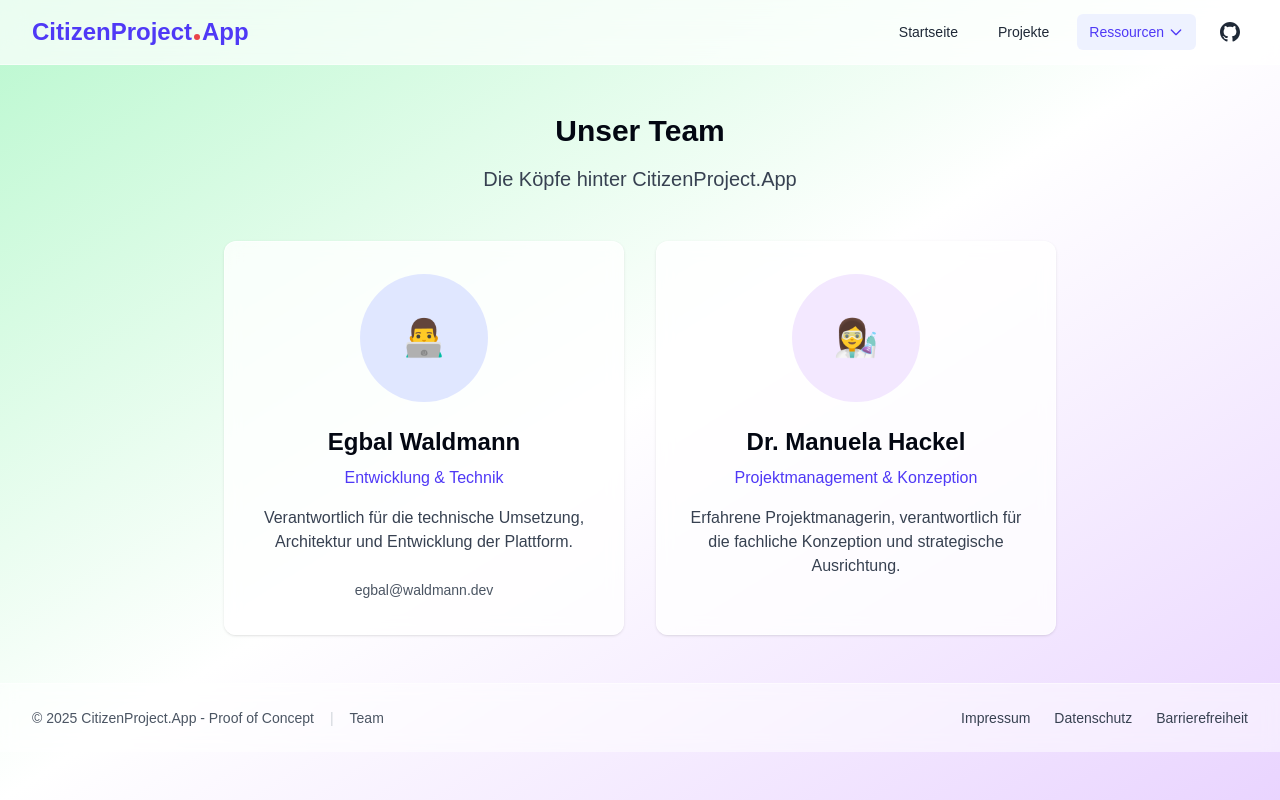
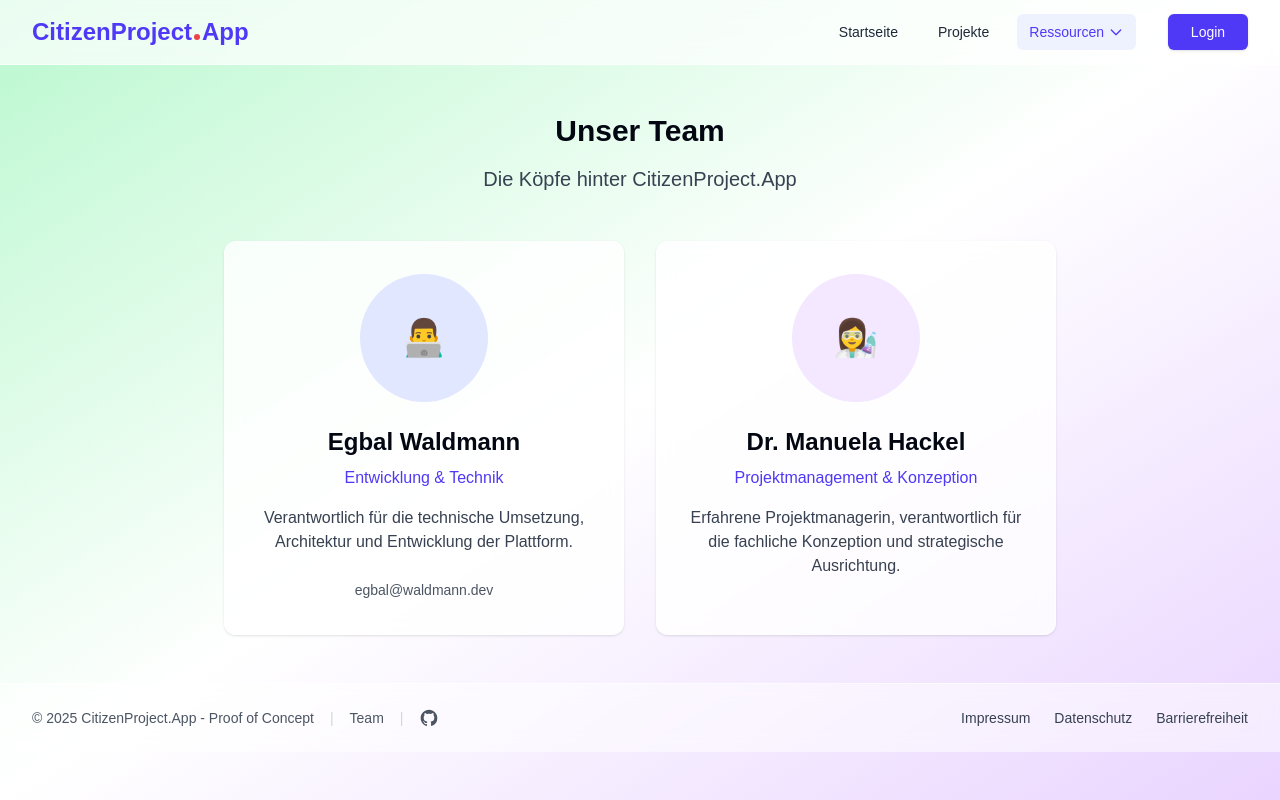
Before and after one commit to egbalwaldmann/citizenproject.app, a Next.js app: page /team in a window 1280 px wide. Built offline with nearby package versions, Linux system fonts and the light colour scheme.

Commit message:
Add interactive Login button and move GitHub link to footer

```diff
--- a/src/app/page.tsx
+++ b/src/app/page.tsx
@@ -4,6 +4,7 @@
 
 import Link from 'next/link';
 import { useState, useEffect } from 'react';
+import LoginButton from '@/components/LoginButton';
 
 export default function Home() {
   const [recentProjects, setRecentProjects] = useState<any[]>([]);
@@ -88,17 +89,9 @@
                 </div>
               </div>
 
-              <a
-                href="https://github.com/egbalwaldmann/citizenproject.app"
-                target="_blank"
-                rel="noopener noreferrer"
-                className="flex items-center text-gray-700 hover:text-indigo-600 px-2 py-2 rounded-md transition-colors"
-                aria-label="GitHub Repository"
-              >
-                <svg className="w-5 h-5" fill="currentColor" viewBox="0 0 24 24">
-                  <path d="M12 0c-6.626 0-12 5.373-12 12 0 5.302 3.438 9.8 8.207 11.387.599.111.793-.261.793-.577v-2.234c-3.338.726-4.033-1.416-4.033-1.416-.546-1.387-1.333-1.756-1.333-1.756-1.089-.745.083-.729.083-.729 1.205.084 1.839 1.237 1.839 1.237 1.07 1.834 2.807 1.304 3.492.997.107-.775.418-1.305.762-1.604-2.665-.305-5.467-1.334-5.467-5.931 0-1.311.469-2.381 1.236-3.221-.124-.303-.535-1.524.117-3.176 0 0 1.008-.322 3.301 1.23.957-.266 1.983-.399 3.003-.404 1.02.005 2.047.138 3.006.404 2.291-1.552 3.297-1.23 3.297-1.23.653 1.653.242 2.874.118 3.176.77.84 1.235 1.911 1.235 3.221 0 4.609-2.807 5.624-5.479 5.921.43.372.823 1.102.823 2.222v3.293c0 .319.192.694.801.576 4.765-1.589 8.199-6.086 8.199-11.386 0-6.627-5.373-12-12-12z" />
-                </svg>
-              </a>
+              <div className="ml-4 relative z-50">
+                <LoginButton />
+              </div>
             </div>
           </div>
         </div>
@@ -225,6 +218,12 @@
               <Link href="/team" className="hover:text-indigo-600 transition-colors">
                 Team
               </Link>
+              <span className="text-gray-300">|</span>
+              <a href="https://github.com/egbalwaldmann/citizenproject.app" target="_blank" rel="noopener noreferrer" className="hover:text-indigo-600 transition-colors" aria-label="GitHub">
+                <svg className="h-5 w-5" fill="currentColor" viewBox="0 0 24 24" aria-hidden="true">
+                  <path fillRule="evenodd" d="M12 2C6.477 2 2 6.484 2 12.017c0 4.425 2.865 8.18 6.839 9.504.5.092.682-.217.682-.483 0-.237-.008-.868-.013-1.703-2.782.605-3.369-1.343-3.369-1.343-.454-1.158-1.11-1.466-1.11-1.466-.908-.62.069-.608.069-.608 1.003.07 1.531 1.032 1.531 1.032.892 1.53 2.341 1.088 2.91.832.092-.647.35-1.088.636-1.338-2.22-.253-4.555-1.113-4.555-4.951 0-1.093.39-1.988 1.029-2.688-.103-.253-.446-1.272.098-2.65 0 0 .84-.27 2.75 1.026A9.564 9.564 0 0112 6.844c.85.004 1.705.115 2.504.337 1.909-1.296 2.747-1.027 2.747-1.027.546 1.379.202 2.398.1 2.651.64.7 1.028 1.595 1.028 2.688 0 3.848-2.339 4.695-4.566 4.943.359.309.678.92.678 1.855 0 1.338-.012 2.419-.012 2.747 0 .268.18.58.688.482A10.019 10.019 0 0022 12.017C22 6.484 17.522 2 12 2z" clipRule="evenodd" />
+                </svg>
+              </a>
             </div>
             <div className="flex space-x-6 text-sm text-gray-600">
               <Link href="/impressum" className="hover:text-indigo-600 transition-colors">
--- a/src/components/Layout.tsx
+++ b/src/components/Layout.tsx
@@ -1,5 +1,6 @@
 import Link from 'next/link';
 import { ReactNode } from 'react';
+import LoginButton from './LoginButton';
 
 interface LayoutProps {
   children: ReactNode;
@@ -91,17 +92,9 @@
                 </div>
               </div>
 
-              <a
-                href="https://github.com/egbalwaldmann/citizenproject.app"
-                target="_blank"
-                rel="noopener noreferrer"
-                className="flex items-center text-gray-700 hover:text-indigo-600 px-2 py-2 rounded-md transition-colors"
-                aria-label="GitHub Repository"
-              >
-                <svg className="w-5 h-5" fill="currentColor" viewBox="0 0 24 24">
-                  <path d="M12 0c-6.626 0-12 5.373-12 12 0 5.302 3.438 9.8 8.207 11.387.599.111.793-.261.793-.577v-2.234c-3.338.726-4.033-1.416-4.033-1.416-.546-1.387-1.333-1.756-1.333-1.756-1.089-.745.083-.729.083-.729 1.205.084 1.839 1.237 1.839 1.237 1.07 1.834 2.807 1.304 3.492.997.107-.775.418-1.305.762-1.604-2.665-.305-5.467-1.334-5.467-5.931 0-1.311.469-2.381 1.236-3.221-.124-.303-.535-1.524.117-3.176 0 0 1.008-.322 3.301 1.23.957-.266 1.983-.399 3.003-.404 1.02.005 2.047.138 3.006.404 2.291-1.552 3.297-1.23 3.297-1.23.653 1.653.242 2.874.118 3.176.77.84 1.235 1.911 1.235 3.221 0 4.609-2.807 5.624-5.479 5.921.43.372.823 1.102.823 2.222v3.293c0 .319.192.694.801.576 4.765-1.589 8.199-6.086 8.199-11.386 0-6.627-5.373-12-12-12z" />
-                </svg>
-              </a>
+              <div className="ml-4 relative z-50">
+                <LoginButton />
+              </div>
             </div>
           </div>
         </div>
@@ -118,6 +111,12 @@
               <Link href="/team" className="hover:text-indigo-600 transition-colors">
                 Team
               </Link>
+              <span className="text-gray-300">|</span>
+              <a href="https://github.com/egbalwaldmann/citizenproject.app" target="_blank" rel="noopener noreferrer" className="hover:text-indigo-600 transition-colors" aria-label="GitHub">
+                <svg className="h-5 w-5" fill="currentColor" viewBox="0 0 24 24" aria-hidden="true">
+                  <path fillRule="evenodd" d="M12 2C6.477 2 2 6.484 2 12.017c0 4.425 2.865 8.18 6.839 9.504.5.092.682-.217.682-.483 0-.237-.008-.868-.013-1.703-2.782.605-3.369-1.343-3.369-1.343-.454-1.158-1.11-1.466-1.11-1.466-.908-.62.069-.608.069-.608 1.003.07 1.531 1.032 1.531 1.032.892 1.53 2.341 1.088 2.91.832.092-.647.35-1.088.636-1.338-2.22-.253-4.555-1.113-4.555-4.951 0-1.093.39-1.988 1.029-2.688-.103-.253-.446-1.272.098-2.65 0 0 .84-.27 2.75 1.026A9.564 9.564 0 0112 6.844c.85.004 1.705.115 2.504.337 1.909-1.296 2.747-1.027 2.747-1.027.546 1.379.202 2.398.1 2.651.64.7 1.028 1.595 1.028 2.688 0 3.848-2.339 4.695-4.566 4.943.359.309.678.92.678 1.855 0 1.338-.012 2.419-.012 2.747 0 .268.18.58.688.482A10.019 10.019 0 0022 12.017C22 6.484 17.522 2 12 2z" clipRule="evenodd" />
+                </svg>
+              </a>
             </div>
             <div className="flex space-x-6 text-sm text-gray-600">
               <Link href="/impressum" className="hover:text-indigo-600 transition-colors">
--- /dev/null
+++ b/src/components/LoginButton.tsx
@@ -0,0 +1,24 @@
+'use client';
+
+import { useState } from 'react';
+
+export default function LoginButton() {
+    const [text, setText] = useState('Login');
+
+    const handleClick = (e: React.MouseEvent) => {
+        e.preventDefault();
+        setText('Wir sind noch nicht soweit 😅');
+        setTimeout(() => {
+            setText('Login');
+        }, 2000);
+    };
+
+    return (
+        <button
+            onClick={handleClick}
+            className="px-4 py-2 rounded-md text-sm font-medium text-white bg-indigo-600 hover:bg-indigo-700 shadow-sm whitespace-nowrap transition-all duration-200 min-w-[80px]"
+        >
+            {text}
+        </button>
+    );
+}
```
